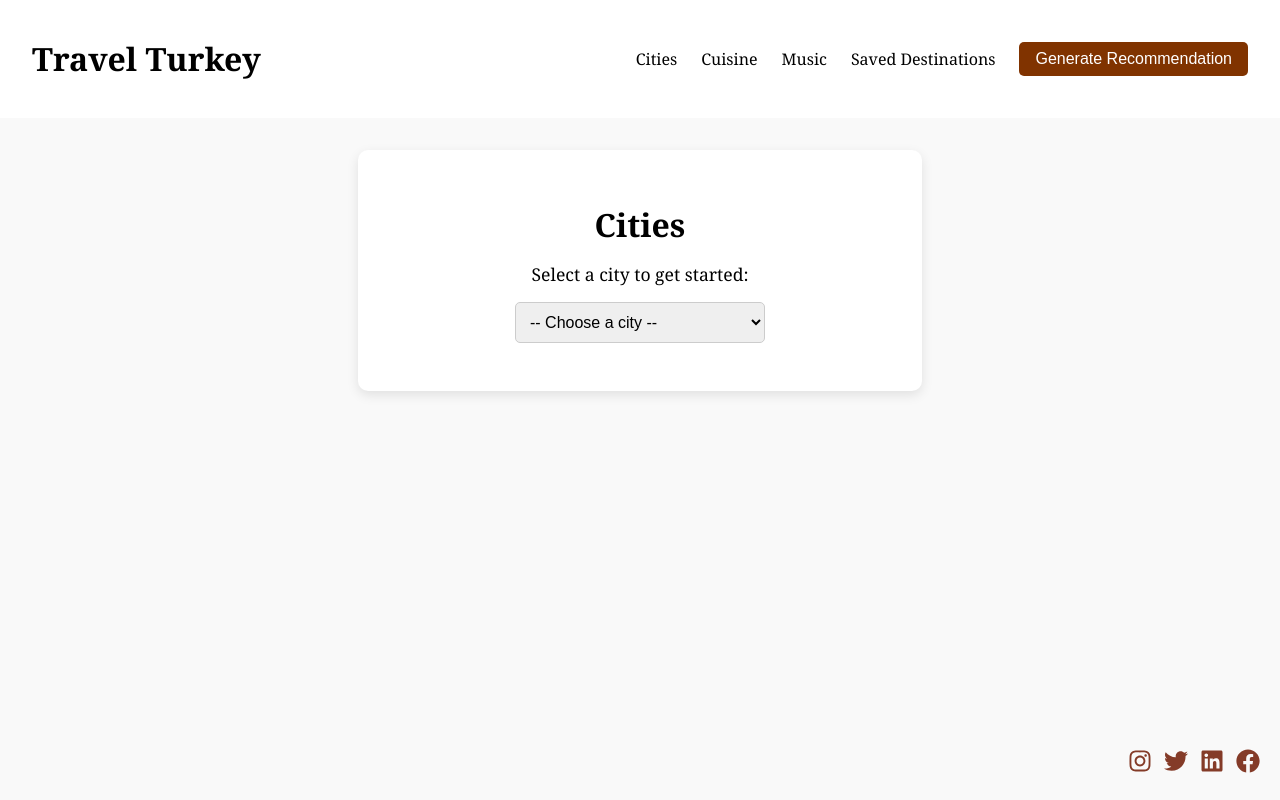
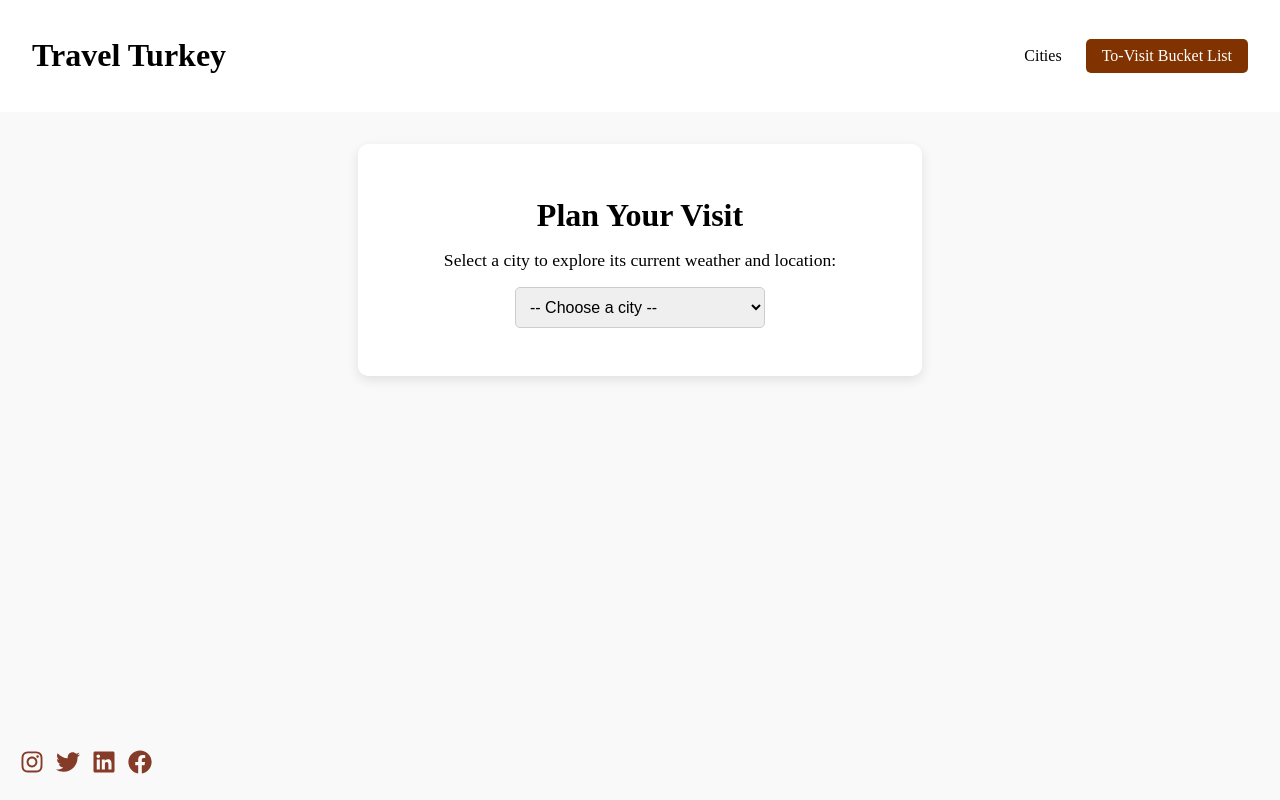
Before and after one commit to belizsoyak/turkey-travel, a React (Vite) app: page /cities in a window 1280 px wide. Built offline with nearby package versions, Linux system fonts and the light colour scheme.

Commit message:
changes2

```diff
--- a/package.json
+++ b/package.json
@@ -10,6 +10,7 @@
     "preview": "vite preview"
   },
   "dependencies": {
+    "mapbox-gl": "^3.11.1",
     "react": "^19.0.0",
     "react-dom": "^19.0.0",
     "react-icons": "^5.5.0"
--- a/src/App.jsx
+++ b/src/App.jsx
@@ -15,10 +15,6 @@ function App() {
       <Home />
       <CityShowcase />
 
-    <div>
-      <h1>Let's explore...</h1>
-    </div>
-
     </>
   );
 }
--- a/src/components/CitiesPage.jsx
+++ b/src/components/CitiesPage.jsx
@@ -1,10 +1,13 @@
-import React, { useState, useEffect } from 'react';
+import React, { useState, useEffect, useRef } from 'react';
 import CitySelector from './CitySelector';
+import mapboxgl from 'mapbox-gl';
 
 export default function CitiesPage() {
   const [city, setCity] = useState('');
   const [weather, setWeather] = useState(null);
   const [loading, setLoading] = useState(false);
+  const mapContainer = useRef(null);
+  const map = useRef(null);
 
   useEffect(() => {
     if (!city) return;
@@ -13,15 +16,15 @@ export default function CitiesPage() {
     const url = `https://api.weatherapi.com/v1/current.json?key=${apiKey}&q=${city}`;
 
     setLoading(true);
-    console.log('Fetching weather for:', city);
     fetch(url)
       .then(res => res.json())
       .then(data => {
-        console.log('Weather data:', data);
         setWeather({
           temp: data.current.temp_c,
           desc: data.current.condition.text,
           icon: data.current.condition.icon,
+          lat: data.location.lat,
+          lon: data.location.lon,
         });
         setLoading(false);
       })
@@ -32,32 +35,56 @@ export default function CitiesPage() {
       });
   }, [city]);
 
+  useEffect(() => {
+    if (!weather) return;
+
+    mapboxgl.accessToken = 'pk.eyJ1IjoiYmVsaXpzb3lhayIsImEiOiJjbWE1bTZvdmgwajNpMmxweWFhc21lZTFxIn0.x5h3NkqOlNmAeMa1ykGO6Q';
+
+    if (map.current) {
+      map.current.remove();
+    }
+
+    map.current = new mapboxgl.Map({
+      container: mapContainer.current,
+      style: 'mapbox://styles/mapbox/satellite-streets-v11',
+      center: [weather.lon, weather.lat],
+      zoom: 10,
+    });
+
+    map.current.addControl(new mapboxgl.NavigationControl());
+
+  }, [weather]);
+
   return (
     <div className="cities-page">
       <div className="city-card">
-        <h1>Cities</h1>
-        <p>Select a city to get started:</p>
+        <h1>Plan Your Visit</h1>
+        <p>Select a city to explore its current weather and location:</p>
+
         <CitySelector selectedCity={city} onSelectCity={setCity} />
 
         {loading && <p>Loading weather...</p>}
 
         {weather && (
-          <div className={`weather-info ${weather ? 'show' : ''}`}>
+          <div className={`weather-info show`}>
             <p>
               Right now, the weather in <strong>{city}</strong> is {weather.desc}, {weather.temp}°C.
               <img src={weather.icon} alt="Weather icon" className="weather-icon" />
             </p>
-            <a
-              href={`https://www.google.com/maps/search/${city}`}
-              target="_blank"
-              rel="noopener noreferrer"
-              className="maps-link"
-            >
-              View {city} on Google Maps
-            </a>
+
+            <div
+              ref={mapContainer}
+              className="map-container"
+              style={{
+                width: '100%',
+                height: '400px',
+                marginTop: '20px',
+                borderRadius: '10px',
+              }}
+            ></div>
           </div>
         )}
+      </div>
     </div>
-  </div>
   );
 }
--- a/src/components/Header.jsx
+++ b/src/components/Header.jsx
@@ -11,10 +11,7 @@ function Header() {
         <nav>
           <ul className="nav-links">
             <li>Cities</li>
-            <li>Cuisine</li>
-            <li>Music</li>
-            <li>Saved Destinations</li>
-            <li><button className="recommend-btn">Generate Recommendation</button></li>
+            <li><button className="saved-btn">To-Visit Bucket List</button></li>
           </ul>
         </nav>
       </header>
--- a/src/components/Home.jsx
+++ b/src/components/Home.jsx
@@ -7,8 +7,8 @@ function Home() {
     <section className="home">
       <h1>Welcome to Turkey!</h1>
       <p>Where would you like to visit today?</p>
-      <button onClick={() => navigate('/cities')} className="recommend-btn" >
-        Click to plan a trip!
+      <button onClick={() => navigate('/cities')} className="saved-btn" >
+        Click to explore a city!
         </button>
     </section>
   );
--- a/src/components/SocialLinks.css
+++ b/src/components/SocialLinks.css
@@ -1,7 +1,7 @@
 .social-links {
     position: fixed;
     bottom: 20px;
-    right: 20px;
+    left: 20px;
     display: flex;
     gap: 12px;
     z-index: 999;
--- a/src/index.css
+++ b/src/index.css
@@ -1,7 +1,7 @@
 /* Base setup */
 body {
   margin: 0;
-  font-family: 'Georgia', serif;
+  font-family: 'newsreader', serif;
   background-color: #f9f9f9;
 }
 
@@ -21,7 +21,7 @@ body {
   align-items: center;
 }
 
-.recommend-btn {
+.saved-btn {
   background-color: #803300;
   color: white;
   padding: 8px 16px;
@@ -29,10 +29,11 @@ body {
   border-radius: 5px;
   cursor: pointer;
   font-size: 1rem;
+  font-family: 'newsreader', serif;
   transition: background-color 0.3s ease;
 }
 
-.recommend-btn:hover {
+.saved-btn:hover {
   background-color: #a34700;
 }
 
@@ -143,12 +144,18 @@ body {
 
 .maps-link {
   display: inline-block;
-  margin-top: 10px;
+  margin-top: 15px;
+  font-weight: bold;
   color: #803300;
-  font-weight: bold;
-  text-decoration: none;
+  text-decoration: underline;
+  transition: color 0.3s;
 }
 
 .maps-link:hover {
-  text-decoration: underline;
+  color: #b34700;
 }
+
+.map-container {
+  border: 2px solid #ccc;
+  border-radius: 10px;
+}
```
Also changed, not shown: 1 other file (tests, documents, lock files or other folders).
